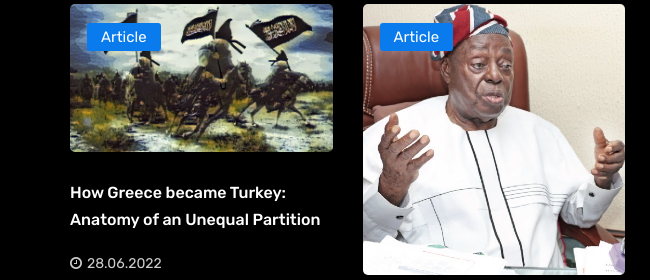
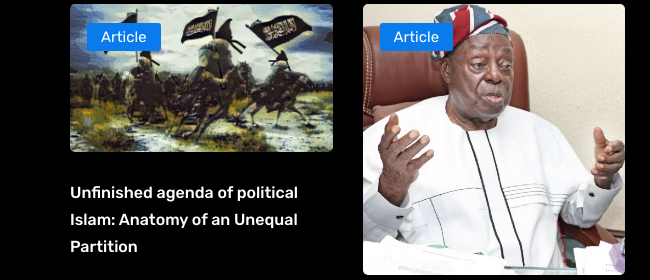
Before and after one commit to CodeWunder/pep, a plain HTML site: page blog/index.html in a window 1280 px wide. Shown: the part 728-1008 px from the top of the page, 0-650 px from the left. Drawn offline with nearby package versions, Linux system fonts and the light colour scheme; files that its build step writes are made by us from their sources; grey boxes are pictures that could not be loaded.

Commit message:
Update index.html

```diff
--- a/blog/index.html
+++ b/blog/index.html
@@ -153,7 +153,7 @@
                             <a class="tag-base tag-blue" href="#">Article</a>
                         </div>
                         <div class="details">
-                            <h6 class="title"><a href="Articles/anatomy.html">How Greece became Turkey: Anatomy of an Unequal Partition </a></h6>
+                            <h6 class="title"><a href="Articles/anatomy.html">Unfinished agenda of political Islam: Anatomy of an Unequal Partition </a></h6>
                             <div class="post-meta-single mt-3">
                                 <ul>
                                     <li><i class="fa fa-clock-o"></i>28.06.2022</li>
```
